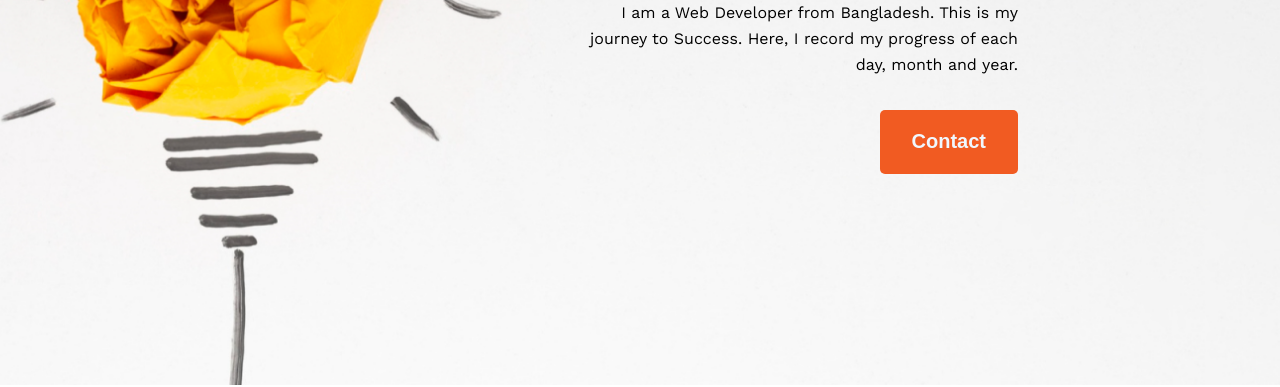
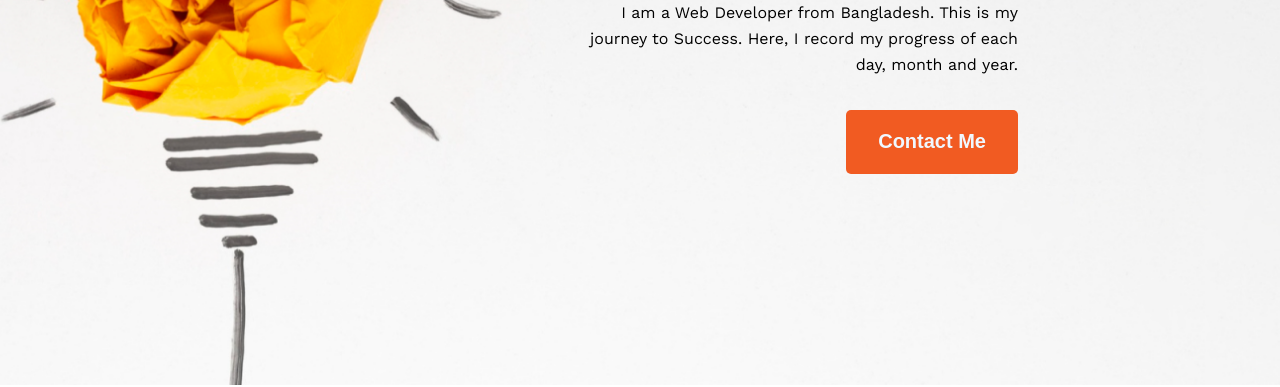
Before and after one commit to tohirul/assignment-1, a plain HTML site: page index.html in a window 1280 px wide. Shown: the part 415-802 px from the top of the page. Drawn offline with nearby package versions, Linux system fonts and the light colour scheme.

Commit message:
Finalised

```diff
--- a/index.html
+++ b/index.html
@@ -24,7 +24,7 @@
                         record my progress of
                         each day, month and year.</p>
                     <button class="btn theme-clr-bg">
-                        Contact
+                        Contact Me
                     </button>
 
                 </div>
```
